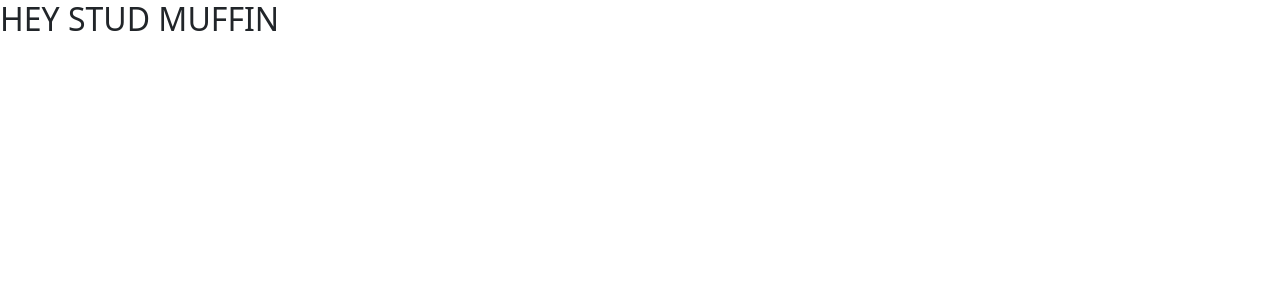
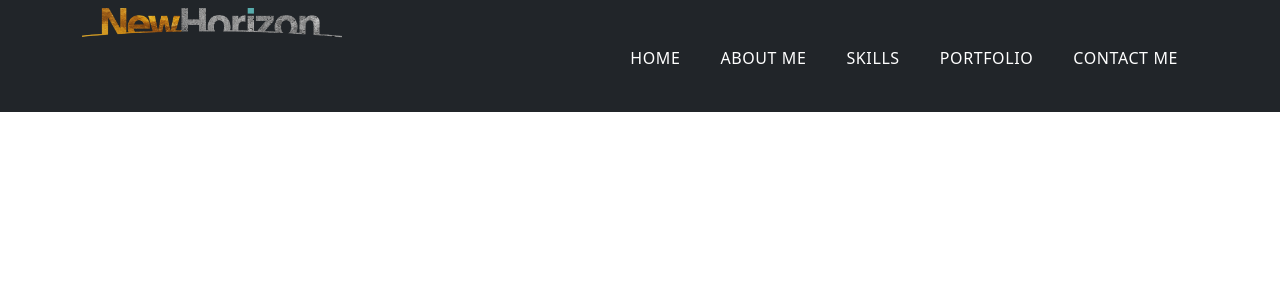
Before and after one commit to KodyAnderson1/PortfolioWebsite, a React (Create React App) app: page / in a window 1280 px wide. Shown: the top 300 px of the page. Built offline with nearby package versions, Linux system fonts and the light colour scheme.

Commit message:
progress

```diff
--- a/package.json
+++ b/package.json
@@ -3,6 +3,9 @@
   "version": "0.1.0",
   "private": true,
   "dependencies": {
+    "@fortawesome/fontawesome-svg-core": "^6.2.0",
+    "@fortawesome/free-solid-svg-icons": "^6.2.0",
+    "@fortawesome/react-fontawesome": "^0.2.0",
     "@testing-library/jest-dom": "^5.16.5",
     "@testing-library/react": "^13.4.0",
     "@testing-library/user-event": "^13.5.0",
--- a/public/index.html
+++ b/public/index.html
@@ -1,14 +1,12 @@
 <!DOCTYPE html>
 <html lang="en">
+
 <head>
   <meta charset="utf-8" />
   <link rel="icon" href="%PUBLIC_URL%/favicon.ico" />
   <meta name="viewport" content="width=device-width, initial-scale=1" />
   <meta name="theme-color" content="#000000" />
-    <meta
-      name="description"
-      content="Web site created using create-react-app"
-    />
+  <meta name="description" content="Web site created using create-react-app" />
   <link rel="apple-touch-icon" href="%PUBLIC_URL%/logo192.png" />
   <!--
       manifest.json provides metadata used when your web app is installed on a
@@ -26,6 +24,7 @@
     -->
   <title>React App</title>
 </head>
+
 <body>
   <noscript>You need to enable JavaScript to run this app.</noscript>
   <div id="root"></div>
@@ -39,5 +38,15 @@
       To begin the development, run `npm start` or `yarn start`.
       To create a production bundle, use `npm run build` or `yarn build`.
     -->
+  <script src="https://code.jquery.com/jquery-3.2.1.slim.min.js"
+    integrity="sha384-KJ3o2DKtIkvYIK3UENzmM7KCkRr/rE9/Qpg6aAZGJwFDMVNA/GpGFF93hXpG5KkN"
+    crossorigin="anonymous"></script>
+  <script src="https://cdn.jsdelivr.net/npm/popper.js@1.12.9/dist/umd/popper.min.js"
+    integrity="sha384-ApNbgh9B+Y1QKtv3Rn7W3mgPxhU9K/ScQsAP7hUibX39j7fakFPskvXusvfa0b4Q"
+    crossorigin="anonymous"></script>
+  <script src="https://cdn.jsdelivr.net/npm/bootstrap@4.0.0/dist/js/bootstrap.min.js"
+    integrity="sha384-JZR6Spejh4U02d8jOt6vLEHfe/JQGiRRSQQxSfFWpi1MquVdAyjUar5+76PVCmYl"
+    crossorigin="anonymous"></script>
 </body>
+
 </html>
--- a/src/App.css
+++ b/src/App.css
@@ -1,38 +1,54 @@
-.App {
-  text-align: center;
+@import url('https://fonts.googleapis.com/css2?family=Roboto+Condensed:wght@300&display=swap');
+
+:root {
+  --primary-white: #fff;
+  --primary-orange: #f9ab00;
+  --primary-dark: rgba(255, 255, 255, 0)
 }
 
-.App-logo {
-  height: 40vmin;
-  pointer-events: none;
+
+body {
+  font-family: "Roboto Condensed", sans-serif;
 }
 
-@media (prefers-reduced-motion: no-preference) {
-  .App-logo {
-    animation: App-logo-spin infinite 20s linear;
-  }
+
+
+/********************************** NAVBAR ********************************/
+
+.logo {
+  width: 16.25rem;
 }
 
-.App-header {
-  background-color: #282c34;
-  min-height: 100vh;
-  display: flex;
-  flex-direction: column;
-  align-items: center;
-  justify-content: center;
-  font-size: calc(10px + 2vmin);
-  color: white;
+/********* MENU LINKS *************/
+nav a.nav-link {
+  /* font-size: 0.8rem; */
+  letter-spacing: 0.0375rem;
+  cursor: pointer;
 }
 
-.App-link {
-  color: #61dafb;
+nav ul li {
+  text-transform: uppercase;
+
 }
 
-@keyframes App-logo-spin {
-  from {
-    transform: rotate(0deg);
-  }
-  to {
-    transform: rotate(360deg);
-  }
+.navbar-nav>li>a {
+  margin-right: 0.75rem;
+  margin-left: 0.75rem;
+  color: var(--primary-white);
+  border-top: 0.1875rem solid var(--primary-dark);
 }
+
+.navbar-brand {
+  max-width: 17.25rem;
+  padding: 0 !important;
+  height: 6rem;
+}
+
+.navbar-nav>li>a.active,
+.navbar-nav>li>a.active:focus {
+  border-top: 0.1875rem solid var(--primary-orange);
+}
+
+.navbar-nav>li>a:hover {
+  border-top: 0.1875rem solid var(--primary-orange);
+}
--- a/src/App.js
+++ b/src/App.js
@@ -1,9 +1,10 @@
 import './App.css';
 import 'bootstrap/dist/css/bootstrap.min.css';
+import Navbar from "./components/Navbar";
 
 function App() {
   return (
-    <h2>HEY STUD MUFFIN</h2>
+    <Navbar />
   );
 }
 
--- /dev/null
+++ b/src/components/Navbar.js
@@ -0,0 +1,33 @@
+import React from "react";
+import logo from "../new-horizon.png";
+// REACT FONTAWESOME IMPORTS
+import { FontAwesomeIcon } from "@fortawesome/react-fontawesome";
+import { faBars } from "@fortawesome/free-solid-svg-icons";
+
+
+export const Navbar = () => {
+    return (
+        <nav className="navbar navbar-expand-lg navbar-light bg-dark">
+            <div className="container">
+                <a className="navbar-brand" href="#"> <img className="logo" src={logo} alt="logo..." /></a>
+                <button className="navbar-toggler" type="button" data-toggle="collapse" data-target="#navbarSupportedContent"
+                    aria-controls="navbarSupportedContent" aria-expanded="false" aria-label="Toggle navigation">
+                    <FontAwesomeIcon icon={faBars} style={{ color: "#fff" }} />
+                </button>
+                <div className="collapse navbar-collapse" id="navbarSupportedContent">
+                    <ul className="navbar-nav ms-auto">
+                        <li className="nav-item active">
+                            <a className="nav-link" href="#">Home<span className="sr-only">(current)</span></a>
+                        </li>
+                        <li className="nav-item"> <a className="nav-link" href="#">About Me</a> </li>
+                        <li className="nav-item"> <a className="nav-link" href="#">Skills</a> </li>
+                        <li className="nav-item"> <a className="nav-link" href="#">Portfolio</a> </li>
+                        <li className="nav-item"> <a className="nav-link" href="#">Contact Me</a> </li>
+                    </ul>
+                </div>
+            </div>
+        </nav>
+    )
+}
+
+export default Navbar
```
Also changed, not shown: src/new-horizon.png (added), 1 other file (tests, documents, lock files or other folders). Lines whose indentation alone changed are shown as unchanged.
